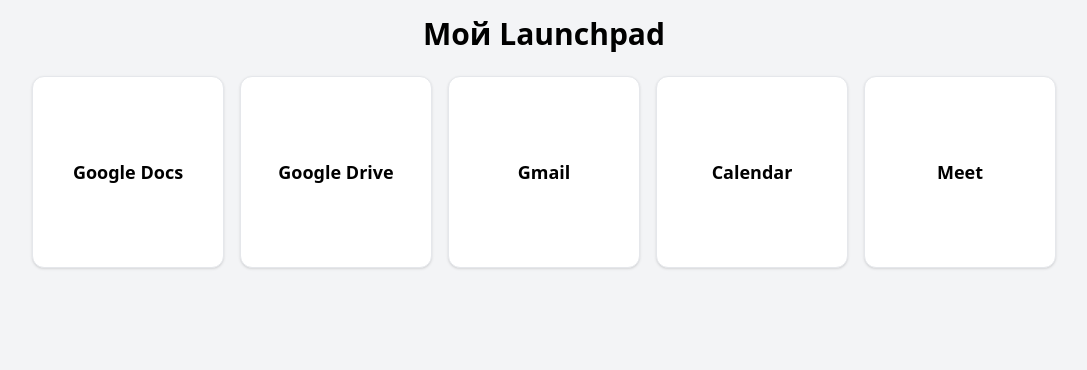
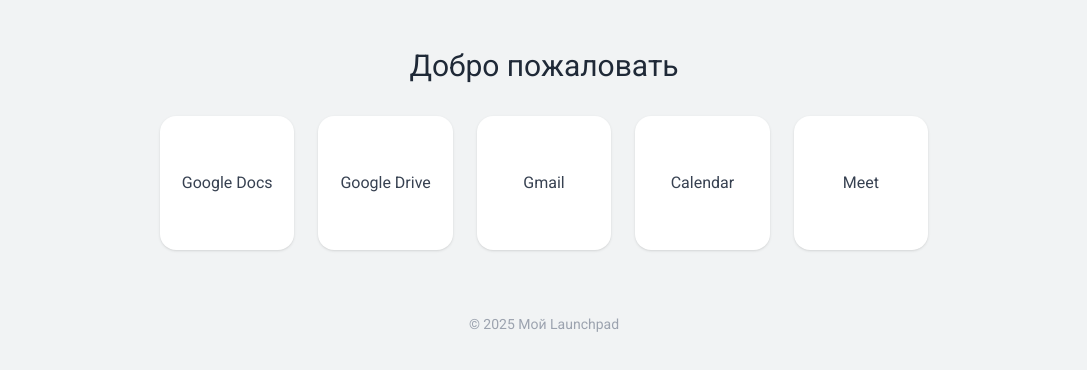
Before and after one commit to sasha-minsker/studio, a plain HTML site: page index.html in a window 1280 px wide. Shown: the whole page, without its empty margins (96-1183 px from the left). Drawn offline with nearby package versions, Linux system fonts and the light colour scheme.

Commit message:
Update index.html
002

```diff
--- a/index.html
+++ b/index.html
@@ -1,36 +1,63 @@
 <!DOCTYPE html>
-<html lang="en">
+<html lang="ru">
   <head>
     <meta charset="UTF-8" />
     <meta name="viewport" content="width=device-width, initial-scale=1.0" />
-    <title>Launchpad</title>
+    <title>Sasha Minsker Studio</title>
     <script src="https://cdn.tailwindcss.com"></script>
+    <link rel="preconnect" href="https://fonts.googleapis.com" />
+    <link rel="preconnect" href="https://fonts.gstatic.com" crossorigin />
+    <link href="https://fonts.googleapis.com/css2?family=Roboto&display=swap" rel="stylesheet" />
+    <style>
+      body {
+        font-family: 'Roboto', sans-serif;
+      }
+    </style>
   </head>
-  <body class="bg-gray-100 min-h-screen flex flex-col items-center p-4">
-    <h1 class="text-3xl font-bold mb-6 text-center">Мой Launchpad</h1>
+  <body class="bg-[#f1f3f4] min-h-screen flex flex-col items-center justify-start pt-12 px-4">
+    <h1 class="text-3xl font-medium mb-8 text-center text-gray-800">Добро пожаловать</h1>
 
-    <div class="grid grid-cols-2 sm:grid-cols-3 md:grid-cols-4 lg:grid-cols-5 gap-4 w-full max-w-screen-lg">
+    <div class="grid grid-cols-2 sm:grid-cols-3 md:grid-cols-4 lg:grid-cols-5 gap-6 w-full max-w-screen-md">
       <!-- Кнопка -->
       <a
         href="https://docs.google.com/"
         target="_blank"
-        class="aspect-square bg-white border rounded-xl shadow flex items-center justify-center text-center text-lg font-semibold hover:bg-blue-100 transition"
+        class="aspect-square bg-white rounded-2xl shadow hover:shadow-md transition-shadow flex items-center justify-center text-center text-base text-gray-700 font-medium hover:bg-blue-50"
       >
         Google Docs
       </a>
-      <!-- Клонируй и редактируй ссылки/тексты ниже -->
-      <a href="https://drive.google.com/" target="_blank" class="aspect-square bg-white border rounded-xl shadow flex items-center justify-center text-center text-lg font-semibold hover:bg-blue-100 transition">
+      <a
+        href="https://drive.google.com/"
+        target="_blank"
+        class="aspect-square bg-white rounded-2xl shadow hover:shadow-md transition-shadow flex items-center justify-center text-center text-base text-gray-700 font-medium hover:bg-blue-50"
+      >
         Google Drive
       </a>
-      <a href="https://mail.google.com/" target="_blank" class="aspect-square bg-white border rounded-xl shadow flex items-center justify-center text-center text-lg font-semibold hover:bg-blue-100 transition">
+      <a
+        href="https://mail.google.com/"
+        target="_blank"
+        class="aspect-square bg-white rounded-2xl shadow hover:shadow-md transition-shadow flex items-center justify-center text-center text-base text-gray-700 font-medium hover:bg-blue-50"
+      >
         Gmail
       </a>
-      <a href="https://calendar.google.com/" target="_blank" class="aspect-square bg-white border rounded-xl shadow flex items-center justify-center text-center text-lg font-semibold hover:bg-blue-100 transition">
+      <a
+        href="https://calendar.google.com/"
+        target="_blank"
+        class="aspect-square bg-white rounded-2xl shadow hover:shadow-md transition-shadow flex items-center justify-center text-center text-base text-gray-700 font-medium hover:bg-blue-50"
+      >
         Calendar
       </a>
-      <a href="https://meet.google.com/" target="_blank" class="aspect-square bg-white border rounded-xl shadow flex items-center justify-center text-center text-lg font-semibold hover:bg-blue-100 transition">
+      <a
+        href="https://meet.google.com/"
+        target="_blank"
+        class="aspect-square bg-white rounded-2xl shadow hover:shadow-md transition-shadow flex items-center justify-center text-center text-base text-gray-700 font-medium hover:bg-blue-50"
+      >
         Meet
       </a>
     </div>
+
+    <footer class="mt-16 text-sm text-gray-400">
+      <p>&copy; 2025 Мой Launchpad</p>
+    </footer>
   </body>
 </html>
```
